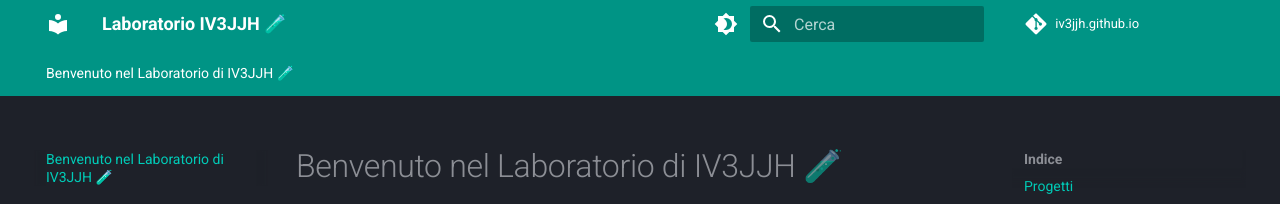
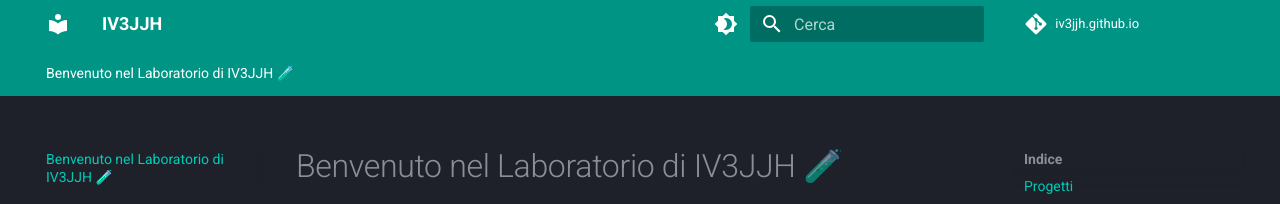
Before and after one commit to iv3jjh/iv3jjh.github.io, an MkDocs documentation site: the page built from docs/index.md, in a window 1280 px wide. Shown: the top 204 px of the page. Built offline with MkDocs 1.6.1 and Material for MkDocs 9.7.7, drawn with Linux system fonts in a browser that asks for light colours; comment, search, counter and statistics services are not loaded.

Commit message:
change name web site

```diff
--- a/mkdocs.yml
+++ b/mkdocs.yml
@@ -1,4 +1,4 @@
-site_name: Laboratorio IV3JJH 🧪
+site_name: IV3JJH
 site_url: https://iv3jjh.github.io/
 repo_url: https://github.com/iv3jjh/iv3jjh.github.io
 repo_name: iv3jjh.github.io
```
